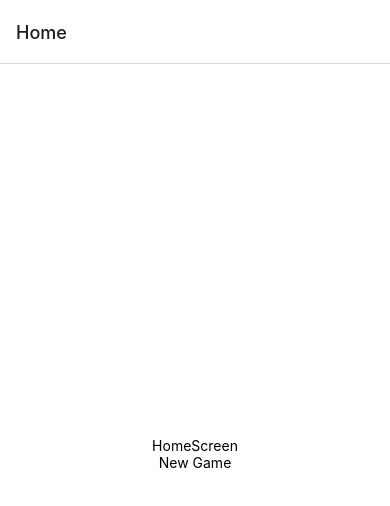
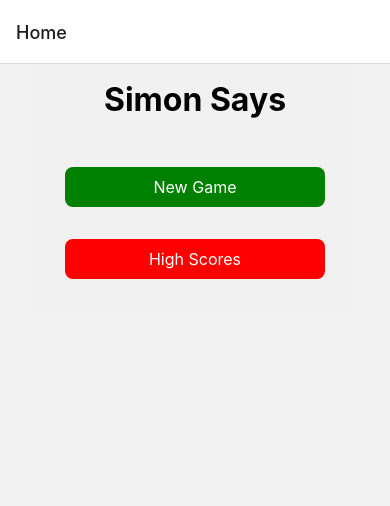
Before and after one commit to iaxelrad/BestSimonSaysRN, a React Native app: screen /Game in a window 390 px wide. Both pictures are taken after a click on the button 26 px from the left and 32 px from the top of the page. Shown: the top 506 px of the page. Built offline with nearby package versions, Linux system fonts and the light colour scheme.

Commit message:
Applied Usage for Custom Button

```diff
--- a/src/screens/GameScreen.tsx
+++ b/src/screens/GameScreen.tsx
@@ -1,5 +1,6 @@
-import {Pressable, StyleSheet, Text, View} from 'react-native';
 import React, {FC} from 'react';
+import {StyleSheet, Text, View} from 'react-native';
+import {CustomButton} from '../shared/CustomButton';
 
 interface IProps {
   navigation: any;
@@ -12,9 +13,7 @@ const GameScreen: FC<IProps> = ({navigation}) => {
   return (
     <View style={styles.container}>
       <Text>GameScreen</Text>
-      <Pressable onPress={goBack}>
-        <Text>Home Page</Text>
-      </Pressable>
+      <CustomButton onPress={goBack} buttonText="Home Page" />
     </View>
   );
 };
--- a/src/screens/HomeScreen.tsx
+++ b/src/screens/HomeScreen.tsx
@@ -1,6 +1,7 @@
-import {Pressable, StyleSheet, Text, View} from 'react-native';
 import React, {FC} from 'react';
+import {StyleSheet, Text, View} from 'react-native';
 import {routes} from '../routes';
+import {CustomButton} from '../shared/CustomButton';
 
 interface IProps {
   navigation: any;
@@ -11,12 +12,25 @@ const HomeScreen: FC<IProps> = ({navigation}) => {
     navigation.navigate(routes.GAME);
   };
 
+  const goToResults = (): void => {
+    navigation.navigate(routes.HIGH_SCORES);
+  };
+
   return (
     <View style={styles.container}>
-      <Text>HomeScreen</Text>
-      <Pressable onPress={goToNewGame}>
-        <Text>New Game</Text>
-      </Pressable>
+      <Text style={styles.title}>Simon Says</Text>
+      <CustomButton
+        onPress={goToNewGame}
+        buttonText="New Game"
+        style={styles.newGameButton}
+        textStyle={styles.newGameText}
+      />
+      <CustomButton
+        onPress={goToResults}
+        buttonText="High Scores"
+        style={styles.resultsButton}
+        textStyle={styles.newGameText}
+      />
     </View>
   );
 };
@@ -25,9 +39,25 @@ export default HomeScreen;
 
 const styles = StyleSheet.create({
   container: {
-    flex: 1,
-    backgroundColor: '#fff',
+    paddingVertical: 16,
+    marginHorizontal: 32,
+    backgroundColor: '#f1f1f1',
     alignItems: 'center',
     justifyContent: 'center',
   },
+  title: {
+    fontSize: 32,
+    textAlign: 'center',
+    fontWeight: 'bold',
+    marginBottom: 32,
+  },
+  newGameButton: {
+    backgroundColor: 'green',
+  },
+  resultsButton: {
+    backgroundColor: 'red',
+  },
+  newGameText: {
+    color: 'white',
+  },
 });
```
